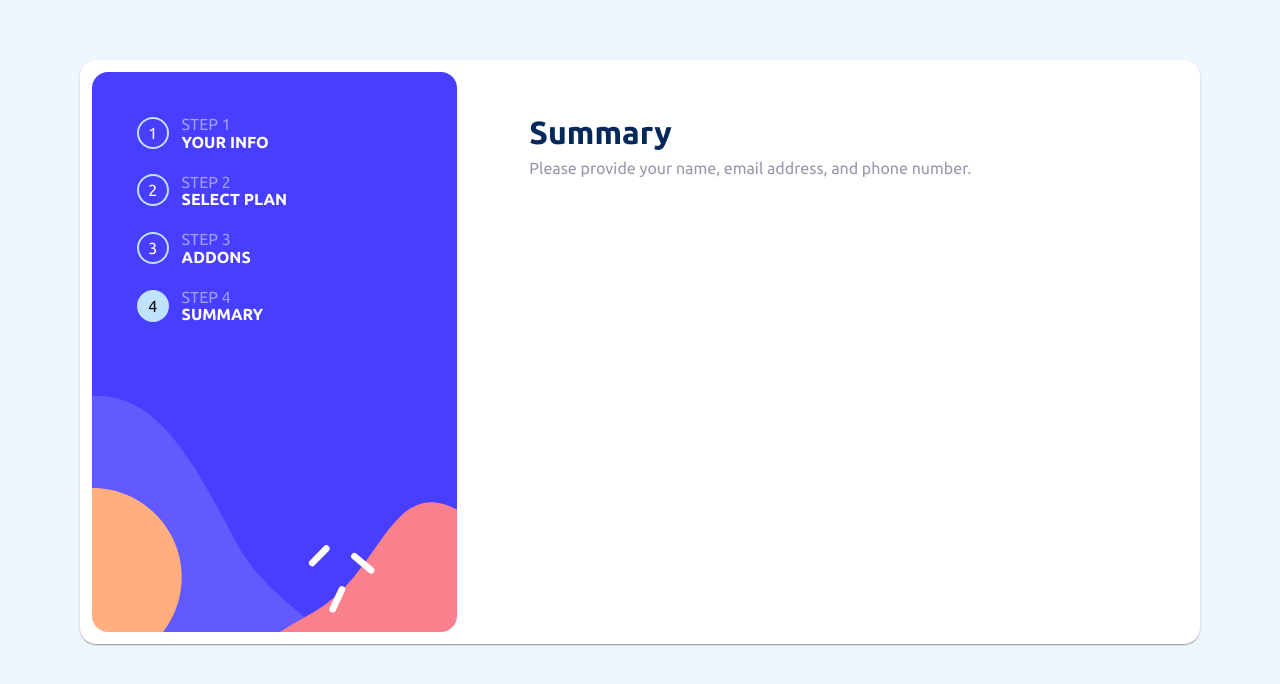
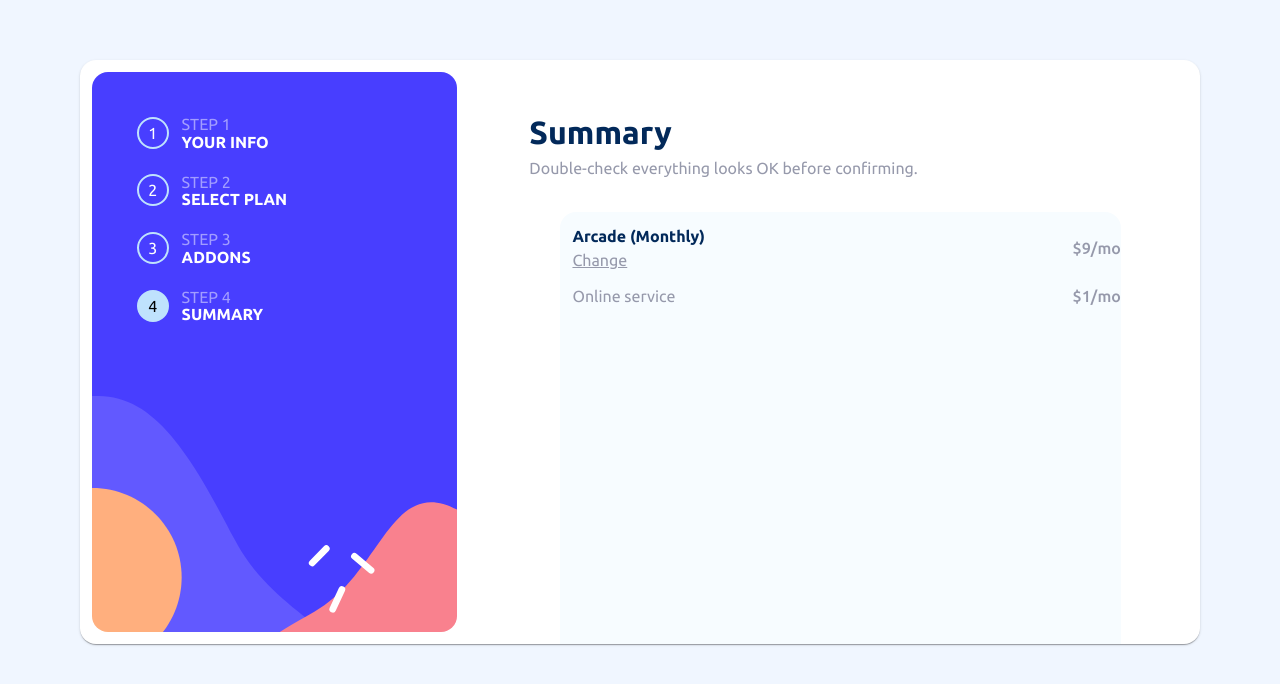
Before and after one commit to Makita7/stepForm, a Vue app: page /summary in a window 1280 px wide. Shown: the top 684 px of the page. Built offline with nearby package versions, Linux system fonts and the light colour scheme.

Commit message:
starting summary elements

```diff
--- a/src/App.vue
+++ b/src/App.vue
@@ -82,4 +82,8 @@ const links = ref([
     position: absolute;
   }
 }
+.pDetail{
+  color: var(--cool-gray);
+  font-weight: 500;
+}
 </style>
--- a/src/pages/selectPlanPage.vue
+++ b/src/pages/selectPlanPage.vue
@@ -96,9 +96,5 @@ const Plans = ref([
         font-weight: bold;
         font-size: 1.1rem;
     }
-    .pDetail{
-        color: var(--cool-gray);
-        font-weight: 500;
-    }
 
 </style>
--- a/src/pages/summaryPage.vue
+++ b/src/pages/summaryPage.vue
@@ -4,8 +4,39 @@
 
 <template>
     <h1 class="titles">Summary</h1>
-    <p class="detail mb-8">Please provide your name, email address, and phone number.</p>
+    <p class="detail mb-8">Double-check everything looks OK before confirming.</p>
+
+    <v-card class="sumC elevation-0 roundm" width="90%">
+        <div class="d-flex align-center">
+            <v-col>
+                <p class="titles">Arcade (Monthly)</p>
+                <router-link to="/" class="detail">Change</router-link>
+            </v-col>
+            <v-spacer/>
+            <p class="pDetail">$9/mo</p>
+        </div>
+        <!-- TODO: this element should have a v-for for each element in add ons -->
+        <div class="d-flex align-center pl-3">
+            <p class="detail">Online service</p>
+            <v-spacer/>
+            <p class="pDetail">$1/mo</p>
+        </div>
+    </v-card>
+    <div class="d-flex total align-center">
+        <p class="detail">Total (per month)</p>
+        <v-spacer/>
+        <p class="">+$12/mo</p>
+    </div>
 </template>
 
 <style lang="scss" scoped>
+    .sumC{
+        background-color: var(--selected-blue);
+        margin-left: 5%;
+        min-height: 100%;
+    }
+    .total{
+        width: 90%;
+        margin-left: 5%;
+    }
 </style>
```
